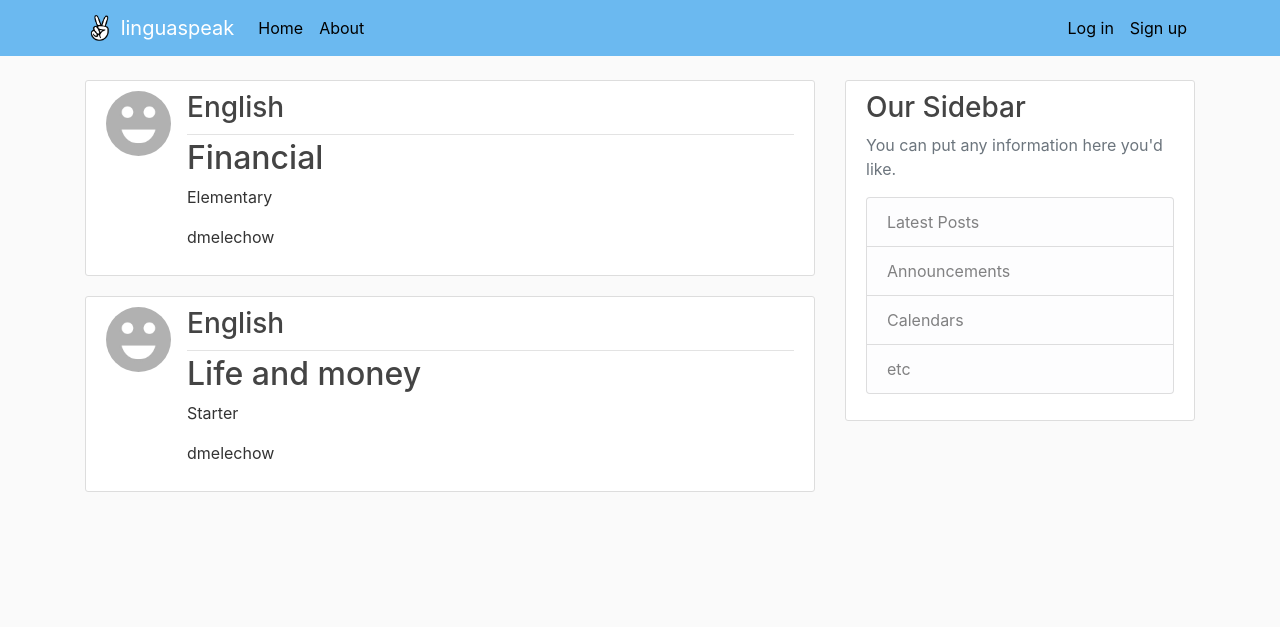
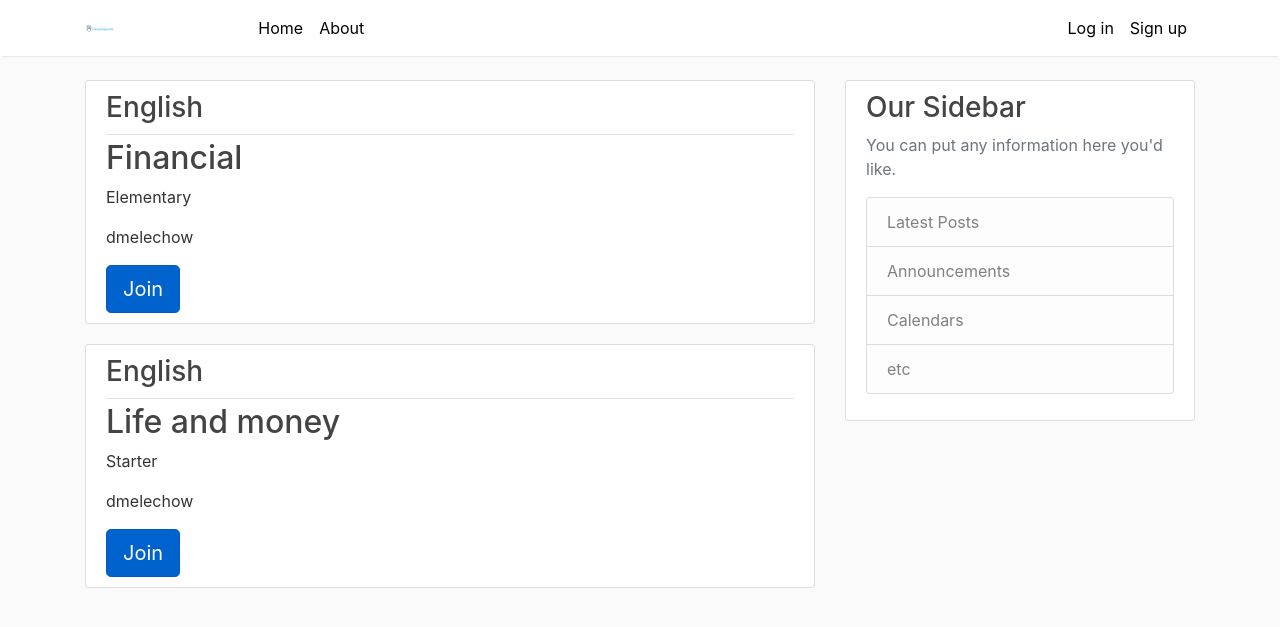
Before and after one commit to dmelechow/linguaspeak, a Django app: page / in a window 1280 px wide. Shown: the top 627 px of the page. Run offline with Django 3.2, Linux system fonts and the light colour scheme; data comes from the database, SQL or seed files in the repository; both versions use the stored data as it was after the commit; some libraries are stand-ins or nearby versions.

Commit message:
commit 2

```diff
--- a/linguaspeak/main/static/blog/main.css
+++ b/linguaspeak/main/static/blog/main.css
@@ -12,14 +12,20 @@ ul {
   margin: 0;
 }
 
+.navbar {
+    box-shadow: 0 2px 2px -2px rgba(0,0,0,.2);
+}
+
 .navbar-brand img {
   width: 30px;
   height: 30px;
 }
 
 .bg-main {
-  background-color: #6BB9F0;
+  background-color: #ffffff;
 }
+
+/* 6BB9F0 */
 
 .site-header .navbar-nav .nav-link {
   color: #000000;
--- a/linguaspeak/main/templates/main/base.html
+++ b/linguaspeak/main/templates/main/base.html
@@ -42,7 +42,7 @@
             {% if user.is_authenticated %}
             <a class="nav-item nav-link" href="{% url 'profile'%}">Profile</a>
             <a class="nav-item nav-link" href="{% url 'logout'%}">Log out</a>
-            <button type="button" class="btn btn-primary btn-sm" href="{% url 'thread-create' %}">Create group</button>
+            <button type="button" class="btn btn-outline-primary" href="{% url 'thread-create' %}">Create group</button>
             {% else %}
             <a class="nav-item nav-link" href="{% url 'login'%}">Log in</a>
             <a class="nav-item nav-link" href="{% url 'register' %}">Sign up</a>
--- a/linguaspeak/main/templates/main/home.html
+++ b/linguaspeak/main/templates/main/home.html
@@ -2,7 +2,7 @@
 {% block content %}
 {% for thread in threads %}
 <article class="media content-section">
-  <img class="rounded-circle article-img" src="{{ thread.author.profile.image.url }}">
+  <!-- <img class="rounded-circle article-img" src="{{ thread.author.profile.image.url }}"> -->
   <div class="media-body">
     <div class="article-metadata">
       <h3>{{ thread.language.title }}</h3>
@@ -10,6 +10,9 @@
     <h2><a class="article-title" href="{% url 'thread-detail' thread.id %}">{{ thread.title }}</a></h2>
     <p class="article-content">{{ thread.lingualevel }}</p>
     <p class="article-content">{{ thread.author.username }}</p>
+    <a href="#" class="btn btn-primary btn-lg active" role="button" aria-pressed="true">Join</a>
+
+
   </div>
 </article>
 {% endfor %}
--- a/linguaspeak/main/urls.py
+++ b/linguaspeak/main/urls.py
@@ -10,7 +10,6 @@ from . import views
 
 urlpatterns = [
     path('', ThreadListView.as_view(), name='main-home'),
-    path('thread/', ThreadListView.as_view(), name='main-home'),
     path('thread/<int:pk>/', ThreadDetailView.as_view(), name='thread-detail'),
     path('thread/new/', ThreadCreateView.as_view(), name='thread-create'),
     path('thread/<int:pk>/delete/', ThreadDeleteView.as_view(), name='thread-delete'),
--- a/linguaspeak/main/views.py
+++ b/linguaspeak/main/views.py
@@ -47,7 +47,7 @@ class ThreadCreateView(LoginRequiredMixin, CreateView):
     fields = ['title', 'language', 'max_people', 'lingualevel']
 
     def form_valid(self, form):
-        form.instance.author = self.model.user
+        form.instance.author = self.request.user
         return super(ThreadCreateView, self).form_valid(form)
 
 
--- a/linguaspeak/users/models.py
+++ b/linguaspeak/users/models.py
@@ -6,6 +6,8 @@ from PIL import Image
 class Profile(models.Model):
     user = models.OneToOneField(User, on_delete=models.CASCADE)
     image = models.ImageField(default='default.jpg', upload_to='profile_pics')
+    # level_langugage = models.ForeignKey(LinguaLevel, on_delete=models.CASCADE)
+    # first_langugage = models.ForeignKey(Language, on_delete=models.CASCADE)
 
     def __str__(self):
         return f'{self.user.username} Profile'
```
Also changed, not shown: linguaspeak/db.sqlite3, linguaspeak/media/logo.png.
